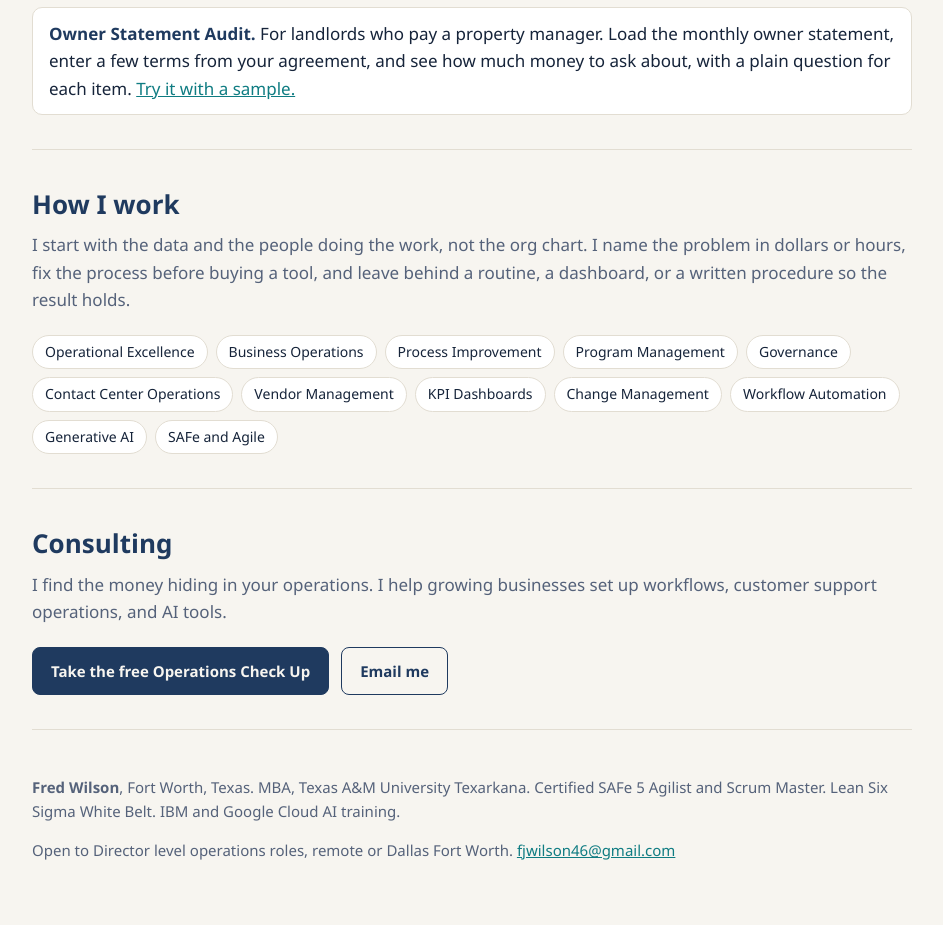
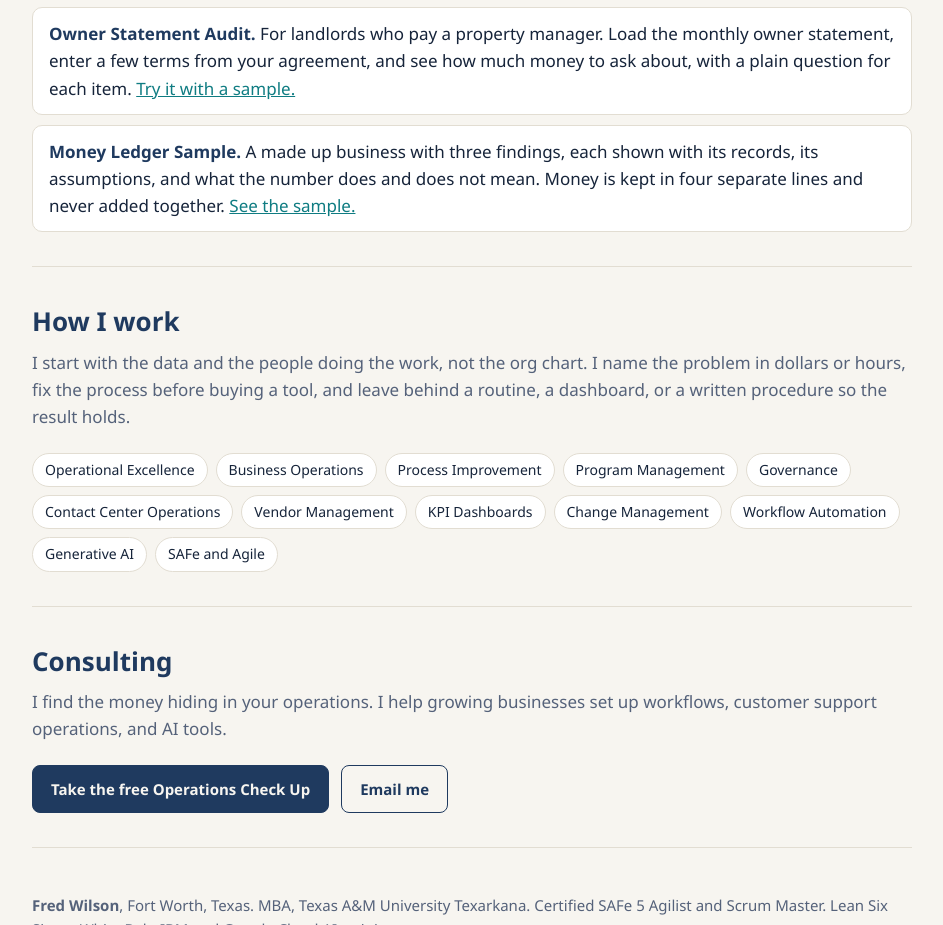
Before and after one commit to fjwilson46/fjwilson46.github.io, a plain HTML site: page index.html in a window 1280 px wide. Shown: the part 1611-2536 px from the top of the page, without its empty margins (168-1111 px from the left). Drawn offline with Linux system fonts and the light colour scheme.

Commit message:
Link the Money Ledger Sample from the home page
Co-Authored-By: Claude Sonnet 5.5 <noreply@anthropic.com>

```diff
--- a/index.html
+++ b/index.html
@@ -90,6 +90,7 @@
     <li><b>Operations Check Up.</b> A free quiz for business owners that scores where the business is losing time and money and suggests a first step. <a href="quiz.html">Take it.</a></li>
     <li><b>Portfolio Health Check.</b> Drop in a project list from Jira, Asana, or a spreadsheet and see what is overdue, stalled, or unowned, plus the three decisions leadership needs to make this week. <a href="health.html">Try it with a sample.</a></li>
     <li><b>Owner Statement Audit.</b> For landlords who pay a property manager. Load the monthly owner statement, enter a few terms from your agreement, and see how much money to ask about, with a plain question for each item. <a href="statement-audit.html">Try it with a sample.</a></li>
+    <li><b>Money Ledger Sample.</b> A made up business with three findings, each shown with its records, its assumptions, and what the number does and does not mean. Money is kept in four separate lines and never added together. <a href="ledger.html">See the sample.</a></li>
   </ul>
 </section>
 
```
